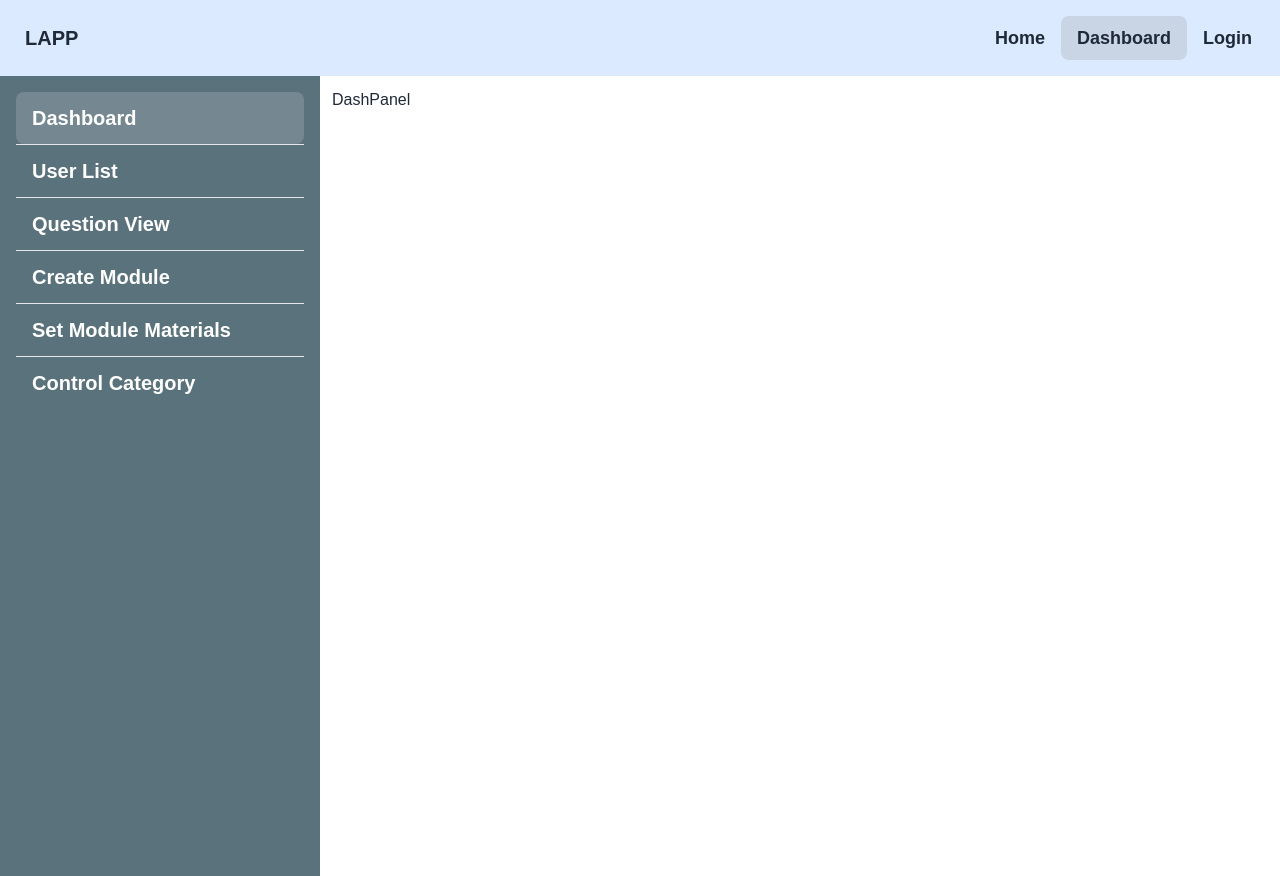
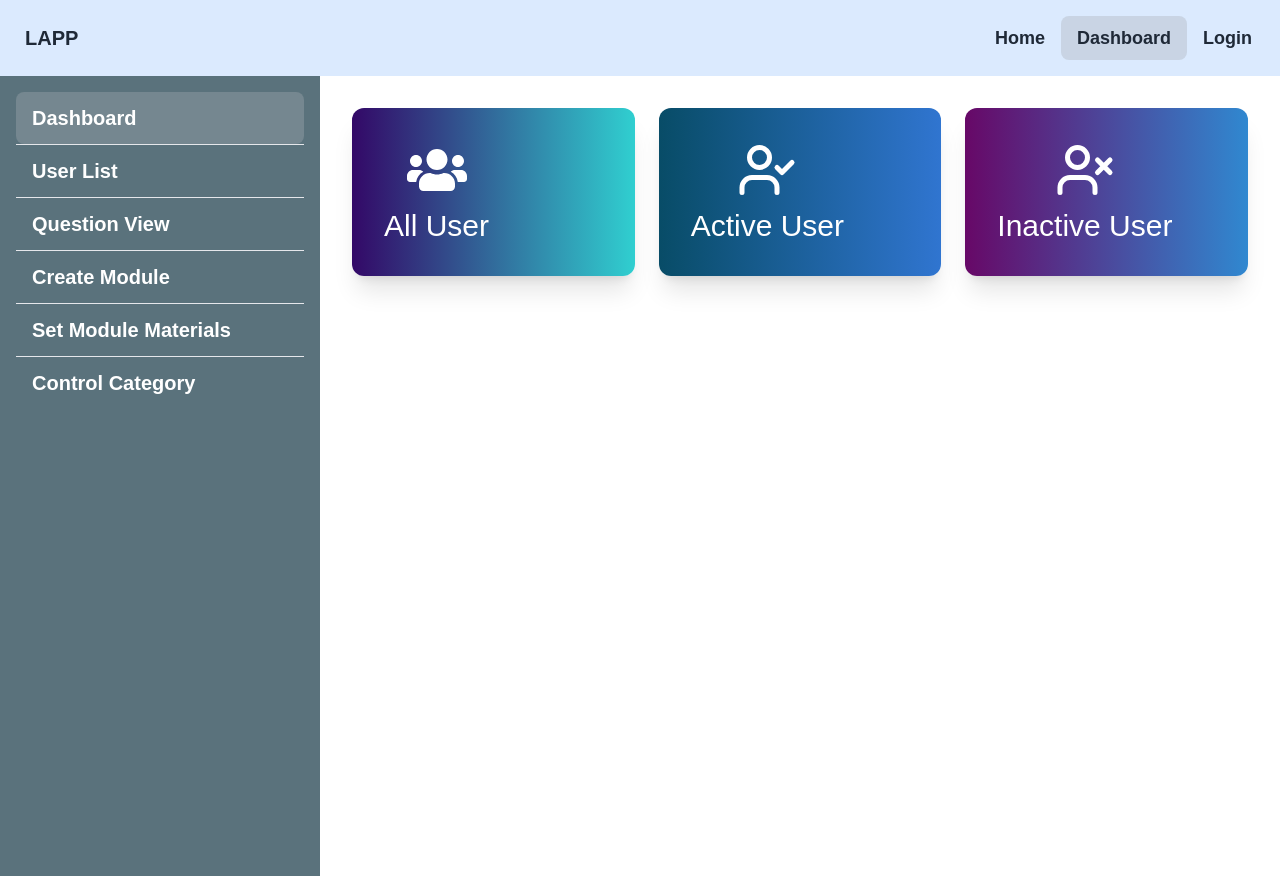
Before and after one commit to assraf-nur-p2m/Self-Assessment-Portal, a React (Vite) app: page /dashboard in a window 1280 px wide. Built offline with nearby package versions, Linux system fonts and the light colour scheme; no server answers.

Commit message:
creating dashboard

```diff
--- a/src/Components/Admin/DashPanel.jsx
+++ b/src/Components/Admin/DashPanel.jsx
@@ -1,7 +1,50 @@
-import React from 'react'
+import { data } from "autoprefixer";
+import React, { useEffect, useState } from "react";
+import { FaUsers } from "react-icons/fa";
+import { LuUserCheck, LuUserX } from "react-icons/lu";
 
 export default function DashPanel() {
+  const [dashData, setDashData] = useState([]);
+
+  useEffect(() => {
+    fetch("http://192.168.1.29:8081/dashboard/admin")
+      .then((res) => res.json())
+      .then((data) => {
+        setDashData(data);
+      });
+  }, []);
+
   return (
-    <div>DashPanel</div>
-  )
+    <div className="p-5">
+      <div className="flex justify-between gap-6">
+        <div className="flex justify-between items-center gap-8 p-8 rounded-xl shadow-xl bg-gradient-to-r to-[#30cfd0] from-[#330867] text-white flex-1">
+          <div className="text-3xl">
+            <FaUsers className="text-6xl mx-auto" />{" "}
+            <p className="mt-2">All User</p>
+          </div>
+          <div>
+            <p className="text-8xl">{dashData.allUsers}</p>
+          </div>
+        </div>
+        <div className="flex justify-between items-center gap-8 p-8 rounded-xl shadow-xl bg-gradient-to-r to-[#3075d0] from-[#084c67] text-white flex-1">
+          <div className="text-3xl">
+            <LuUserCheck className="text-6xl mx-auto" />{" "}
+            <p className="mt-2">Active User</p>
+          </div>
+          <div>
+            <p className="text-8xl">{dashData.activeUsers}</p>
+          </div>
+        </div>
+        <div className="flex justify-between items-center gap-8 p-8 rounded-xl shadow-xl bg-gradient-to-r from-[#670867] to-[#3088d0] text-white flex-1">
+          <div className="text-3xl">
+            <LuUserX className="text-6xl mx-auto" />{" "}
+            <p className="mt-2">Inactive User</p>
+          </div>
+          <div>
+            <p className="text-8xl">{dashData.inactiveUsers}</p>
+          </div>
+        </div>
+      </div>
+    </div>
+  );
 }
```
